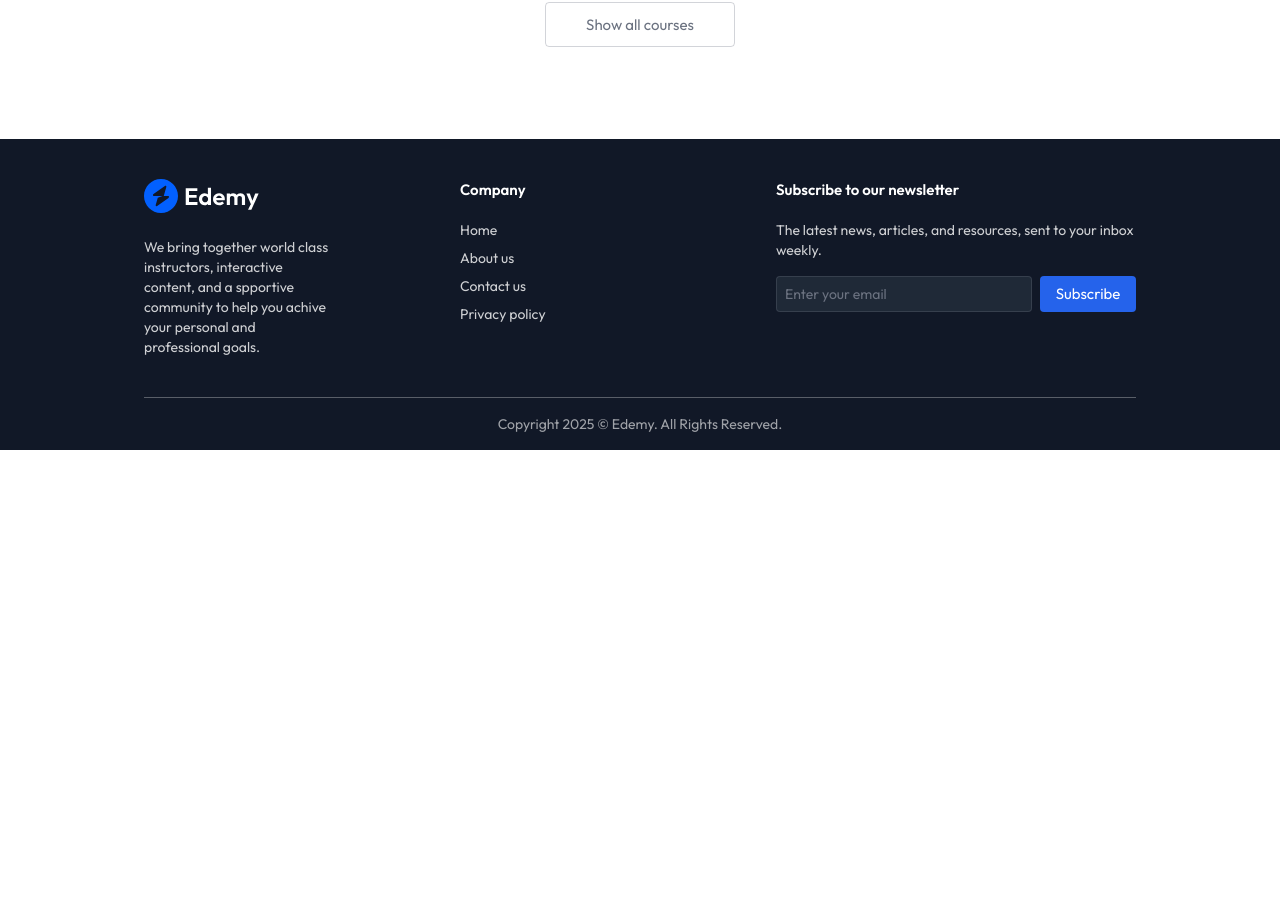
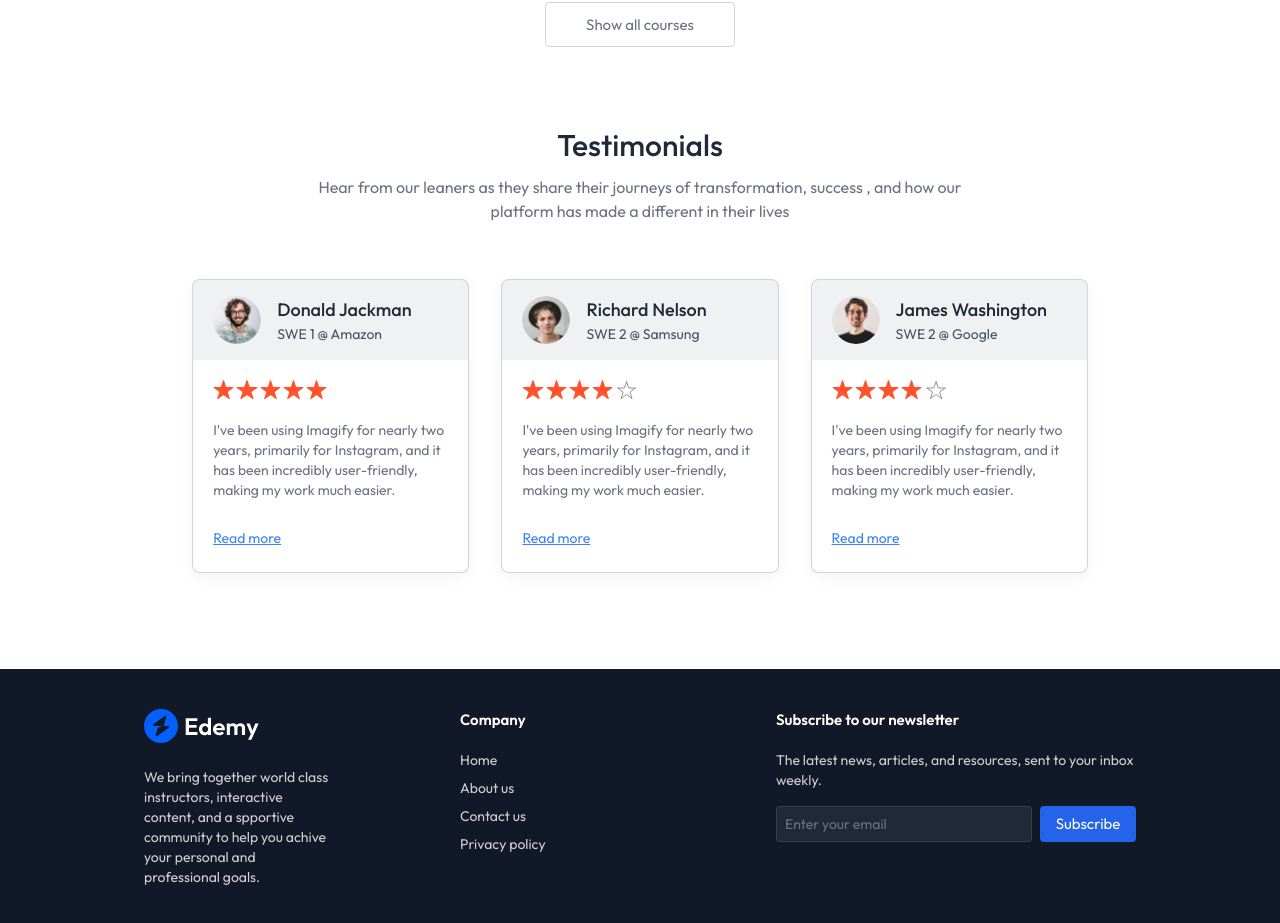
Before and after one commit to parsa501/client, a React (Vite) app: page / in a window 1280 px wide. Shown: the part 1698-2621 px from the top of the page. Before the commit the page ends 2148 px from the top, so only its background shows below. Built offline with nearby package versions, Linux system fonts and the light colour scheme; no server answers.

Commit message:
add     TestimonialsSection

```diff
--- /dev/null
+++ b/src/pages/Home/TestimonialsSection/index.jsx
@@ -0,0 +1,34 @@
+import React from 'react'
+import { assets, dummyTestimonial } from '../../../assets/assets'
+
+export default function TestimonialsSection() {
+ return (
+    <div className='pb-14 px-8 md:px-10'>
+      <h2 className='text-3xl font-medium text-gray-800'>Testimonials</h2>
+      <p className='md:text-base text-gray-500 mt-3'>Hear from our leaners as they share their journeys of transformation, success , and how our <br/>platform has made a different in their lives</p>
+      <div className='grid grid-cols-auto gap-8 mt-14'>
+        {dummyTestimonial.map((testimonial, index)=>(
+          <div key={index} className='text-sm text-left border border-gray-500/30 pb-6 rounded-lg bg-white shadow-[0px_4px_15px_0px] shadow-black/5 overflow-hidden'>
+            <div className='flex items-center gap-4 px-5 py-4 bg-gray-500/10'>
+              <img className='h-12 w-12 rounded-full' src={testimonial.image} alt={testimonial.name} />
+              <div>
+                <h1 className='text-lg font-medium text-gray-800'>{testimonial.name}</h1>
+                <p className='text-gray-800/80'>{testimonial.role}</p>
+              </div>
+
+            </div>
+            <div className='p-5 pb-7'>
+                <div className='flex gap-0.5'>
+                  {[...Array(5)].map((_, i) => (
+                    <img className='h-5' key={index} src={i < Math.floor(testimonial.rating) ? assets.star : assets.star_blank} alt="" />
+                  ))}
+                </div>
+                <p className='text-gray-500 mt-5'>{testimonial.feedback}</p>
+              </div>
+              <a href="#" className='text-blue-500 underline px-5'>Read more</a>
+          </div>
+        ))}
+      </div>
+    </div>
+  )
+}
--- a/src/pages/Home/index.jsx
+++ b/src/pages/Home/index.jsx
@@ -2,6 +2,7 @@
 import Hero from "./Hero";
 import Companies from "./Companies";
 import CoursesSection from "./CoursesSection";
+import TestimonialsSection from "./TestimonialsSection";
 
 export default function Home() {
   return (
@@ -9,6 +10,7 @@
       <Hero />
       <Companies/>
       <CoursesSection/>
+      <TestimonialsSection/>
     </div>
   );
 }
```
